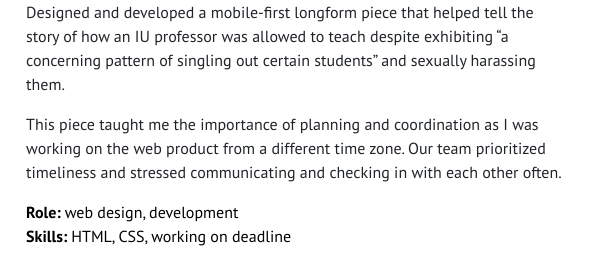
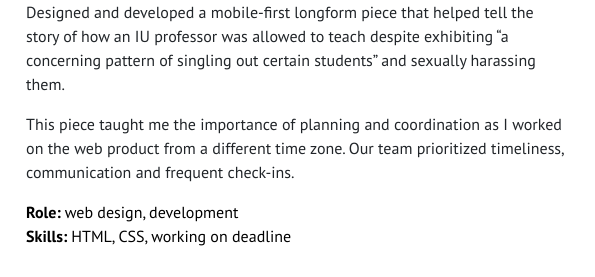
Before and after one commit to vivrao9/vivrao9.github.io, a plain HTML site: page index.html in a window 1280 px wide. Shown: the part 1351-1628 px from the top of the page, 380-975 px from the left. Drawn offline with nearby package versions, Linux system fonts and the light colour scheme.

Commit message:
copy crown

```diff
--- a/index.html
+++ b/index.html
@@ -145,7 +145,7 @@
       <div class="col-md-8">
         <a href="http://specials.idsnews.com/iu-theater-department-sexual-harassment-title-ix" target="_blank" class="portfolio-head">IU found a professor sexually harassed a freshman, allowed him to continue teaching</a>
         <p class="copy">Designed and developed a mobile-first longform piece that helped tell the story of how an IU professor was allowed to teach despite exhibiting “a concerning pattern of singling out certain students” and sexually harassing them.</p>
-        <p class="copy">This piece taught me the importance of planning and coordination as I was working on the web product from a different time zone. Our team prioritized timeliness and stressed communicating and checking in with each other often.</p>
+        <p class="copy">This piece taught me the importance of planning and coordination as I worked on the web product from a different time zone. Our team prioritized timeliness, communication and frequent check-ins.</p>
         <p class="subhead" style="margin:0px;"><b>Role: </b>web design, development</p>
         <p class="subhead"><b>Skills: </b>HTML, CSS, working on deadline</p>
       </div>
```
Also changed, not shown: wapo.html (+1 -1 lines).
